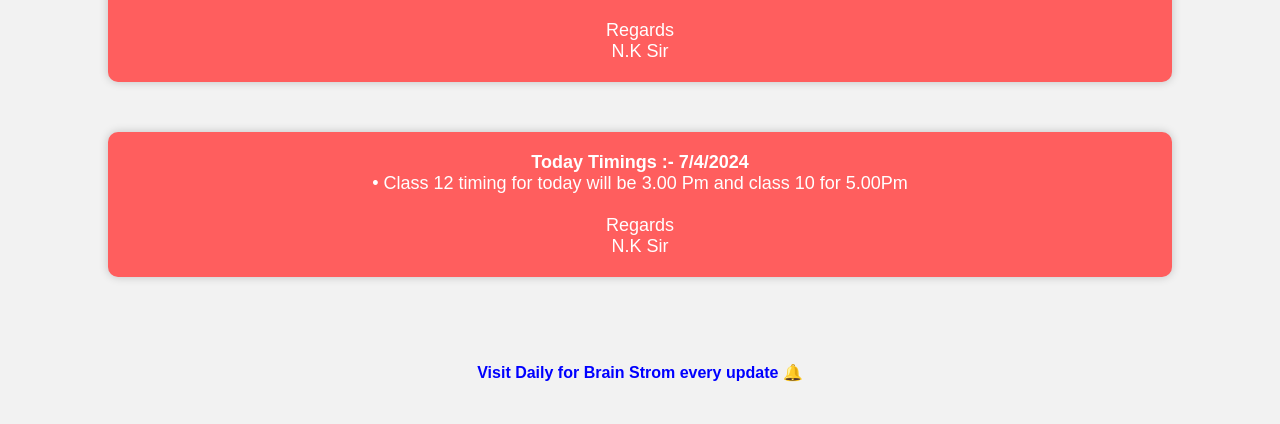
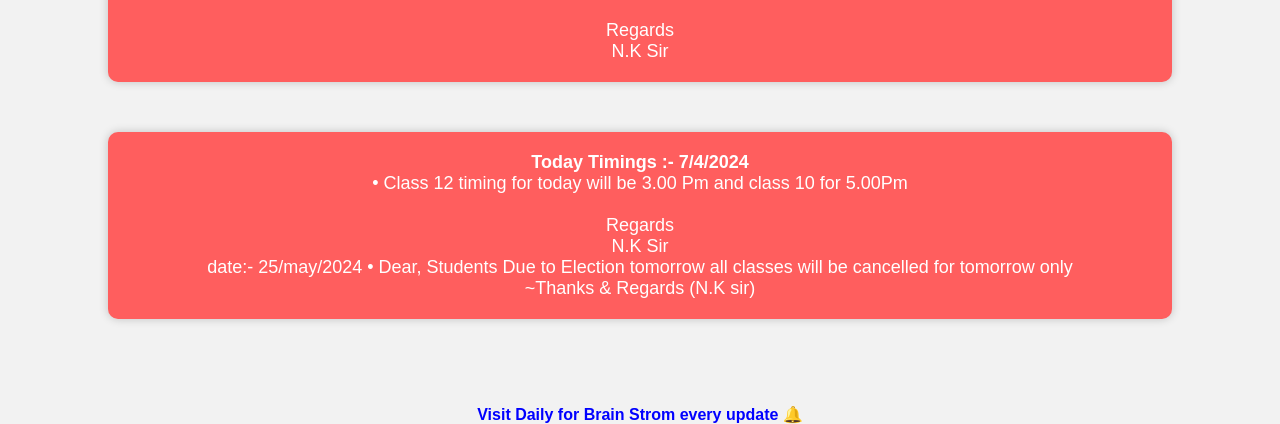
Before and after one commit to SSYBRAND/Urgent-announcement-br-class-, a plain HTML site: page index.html in a window 1280 px wide. Shown: the part 994-1418 px from the top of the page. Before the commit the page ends 1376 px from the top, so only its background shows below. Drawn offline with Linux system fonts and the light colour scheme.

Commit message:
Update index.html

```diff
--- a/index.html
+++ b/index.html
@@ -40,6 +40,11 @@
   <div class="announcement">
  <font colour =red><strong>Today Timings :- 7/4/2024</strong></font><br>
  • Class 12 timing for today will be 3.00 Pm and class 10 for 5.00Pm <br></br>Regards<br>N.K Sir
+ <br>
+    date:- 25/may/2024
+    • Dear, Students
+    Due to Election tomorrow all classes will be cancelled for tomorrow only <br>~Thanks & Regards (N.K sir)
+
   </div>
   <br></br>
 <center><font color=blue><b>Visit Daily for Brain Strom every update </b>🔔</font>
```
